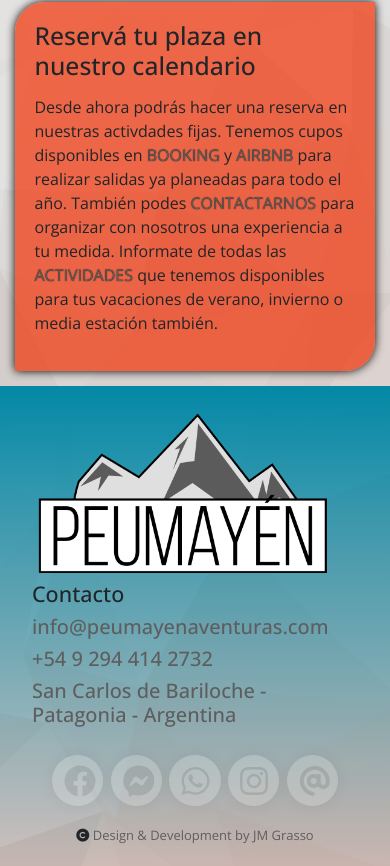
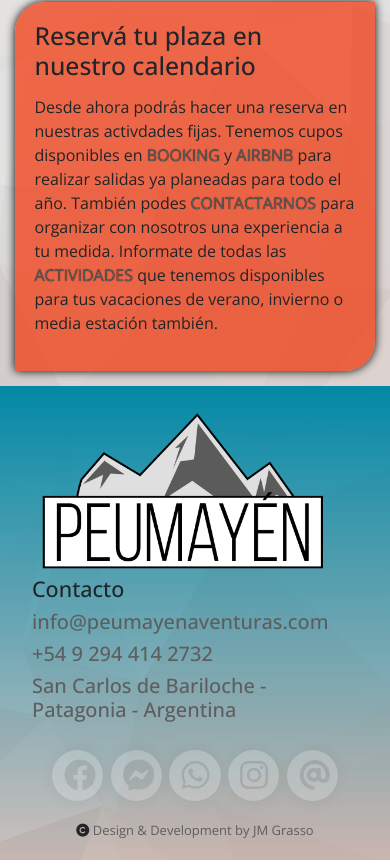
Before and after one commit to juancho-mg/PeumayenAventuras-Grasso, a website: page pages/reservas.html in a window 390 px wide. Shown: the part 1259-2125 px from the top of the page. Drawn offline with nearby package versions, Linux system fonts and the light colour scheme.

Commit message:
ENTREGA FINAL

```diff
--- a/pages/reservas.html
+++ b/pages/reservas.html
@@ -163,7 +163,7 @@
 
     <section class="footer__contact container-fluid">
       <div class="row">
-        <div class="footer__contactLogo col-xs-12 col-md-3">
+        <div class="footer__contactLogo col-xs-12 col-md-3 d-flex justify-content-center">
           <img src="../img/logosmallbw.png" alt="Logo">
         </div>
         <div class="footer__contactText col-xs-12 col-md-9">
--- a/scss/_footer.scss
+++ b/scss/_footer.scss
@@ -3,6 +3,15 @@
 footer {
   padding: 20px;
   background: linear-gradient(#0388A6, transparent);
+
+  .footer__contact {
+    .footer__contactLogo {
+      img {
+        max-height: 170px;
+        object-fit: scale-down;
+      }
+    }
+  }
 
   .footer__links {
     padding: 20px;
--- a/scss/_general.scss
+++ b/scss/_general.scss
@@ -4,6 +4,10 @@
   font-family: 'Open Sans', sans-serif;
   box-sizing: border-box;
   max-width: 100%;
+}
+
+ol, ul {
+  padding-left: 0;
 }
 
 li {
--- a/scss/_home.scss
+++ b/scss/_home.scss
@@ -207,12 +207,10 @@
 
   .main__contentAboutItem3Img {
     grid-area: main__contentAboutItem3Img;
-
   }
 
   .main__contentAboutItem3Text {
     grid-area: main__contentAboutItem3Text;
-
   }
 
   .main__contentAbout {
@@ -251,11 +249,10 @@
   .main__contentAboutItem {
     align-content: center;
 
-    ul {
       li {
         list-style: disc;
       }
-    }
+
   }
 
 }
```
Also changed, not shown: index.html (+3 -3 lines), pages/actividades.html (+1 -1 lines), pages/contact.html (+1 -1 lines), pages/outdoorTips.html (+1 -1 lines), stylesheet/style.css.
